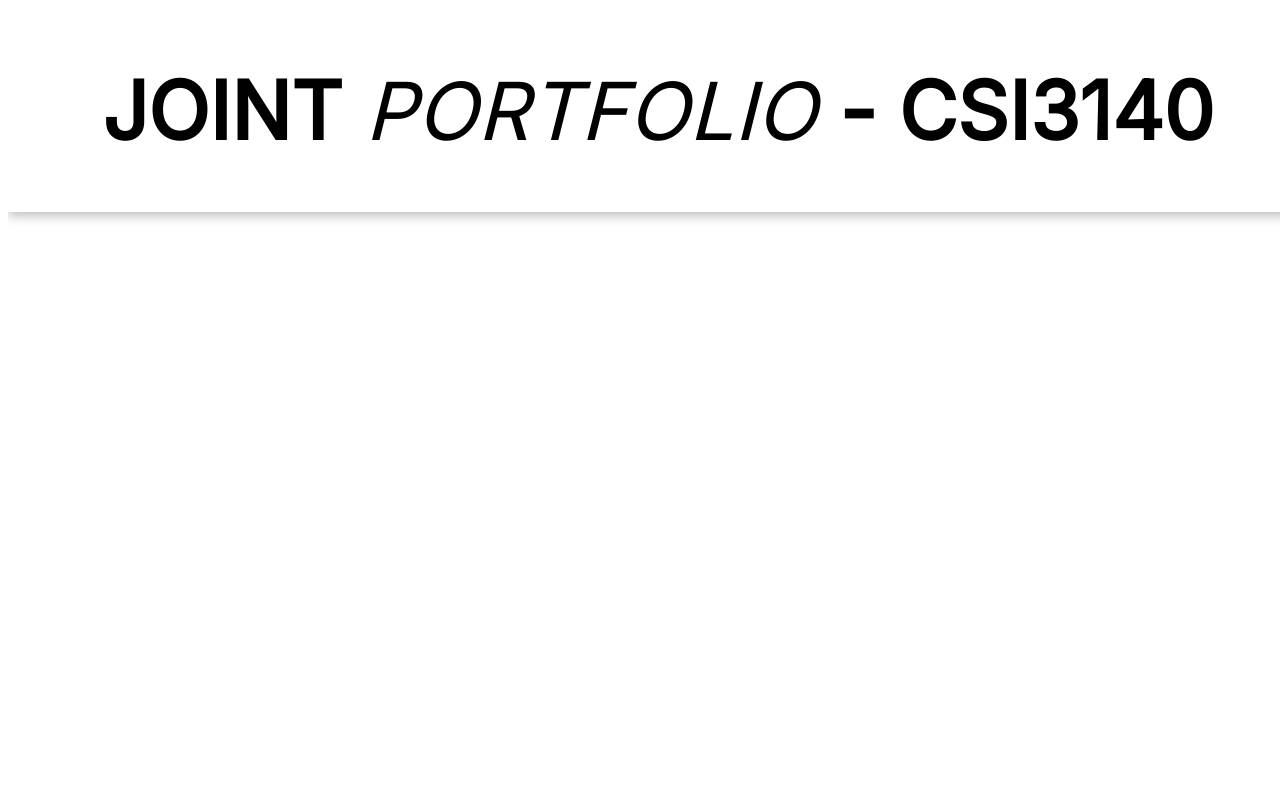
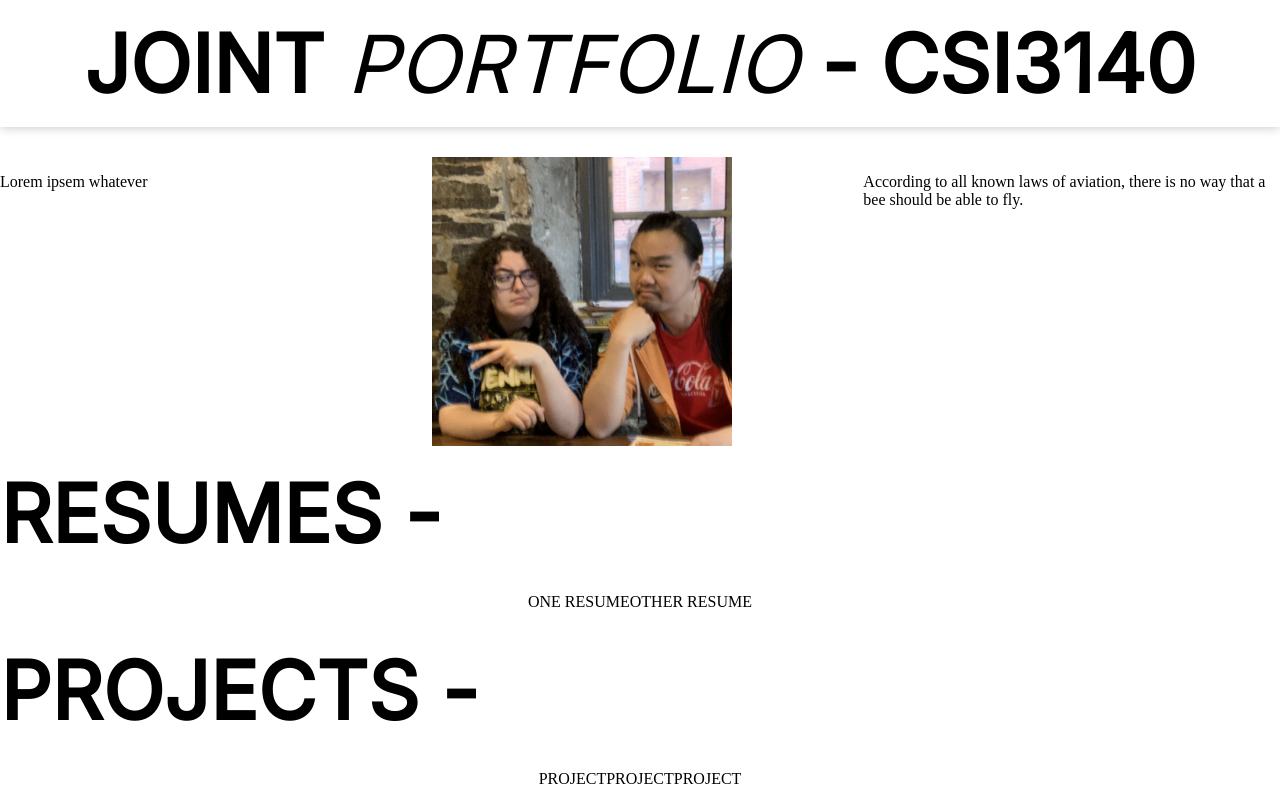
Before and after one commit to perditi/csi3140_group69, a PHP site: page / in a window 1280 px wide. Before the commit the page ends 220 px from the top, so only its background shows below. Run offline with PHP 8.4, Linux system fonts and the light colour scheme.

Commit message:
basic layout, needs information and stuff. also needs to be centered

```diff
--- a/public/index.html
+++ b/public/index.html
@@ -11,7 +11,40 @@
             <h1>JOINT <span style="font-style: italic; font-weight: 150;">PORTFOLIO</span> - CSI3140 </h1>
         </header>
         <div class="intros">
-
+            <div style="width:33%"><!--left side-->
+                <p>Lorem ipsem whatever</p>
+            </div>
+            <div style="padding:0px 15px 0px 15px;width:33%">
+                <img src="content\us.jpg" alt="picture of us" style="width:300px">
+            </div>
+            <div style="width:33%"><!--right side-->
+                <p>According to all known laws of aviation, there is no way that a bee should be able to fly.</p>
+            </div>
+        </div>
         <div>
+            <h1>RESUMES -</h1>
+        </div>
+        <div class="resumes">
+            <div>
+                <p>ONE RESUME</p>
+            </div>
+            <div>
+                <p>OTHER RESUME</p>
+            </div>
+        </div>
+        <div>
+            <h1>PROJECTS -</h1>
+        </div>
+        <div class="projects">
+            <div>
+                <p>PROJECT</p>
+            </div>
+            <div>
+                <p>PROJECT</p>
+            </div>
+            <div>
+                <p>PROJECT</p>
+            </div>
+        </div>
     </body>
 </html>
--- a/public/styles.css
+++ b/public/styles.css
@@ -1,14 +1,17 @@
 body{
-    width: 100%;
+    width:auto;
+    margin: 0px 0px 0px 0px;
+    display:flex;
+    flex-direction:column;
 }
 header {
     clip-path: polygon(0% 0%, 100% 0%, 100% 120%, 0% 120%);
     width:100%;
     display: inline-flex;
-    padding: 0px 10px 0px 10px;
+    padding: 0px 0px 0px 0px;
     justify-content: center;
-    background: #FFF;
-    box-shadow: 0px 4px 10px 0px rgba(0, 0, 0, 0.25);
+    background: #ffffff;
+    box-shadow: 0px 0px 10px 0px rgba(0, 0, 0, 0.25);
 }
 h1{
     color: #000;
@@ -16,8 +19,31 @@ h1{
     font-size: 80px;
     font-style: normal;
     line-height: normal;
+    margin: 15px 0px 15px 0px;
 }
 
 .intros {
+    display: flex;
+    width:100%;
+    flex-direction: row;
+    align-content: center;
+    justify-content: space-evenly;
+    padding: 30px 0px 0px 0px;
 
 }
+
+.resumes{
+    display:flex;
+    width:100%;
+    flex-direction:row;
+    align-content:center;
+    justify-content:center;
+}
+
+.projects{
+    display:flex;
+    width:100%;
+    flex-direction:row;
+    align-content:center;
+    justify-content:center;
+}
```
Also changed, not shown: public/content/us.jpg (added).
